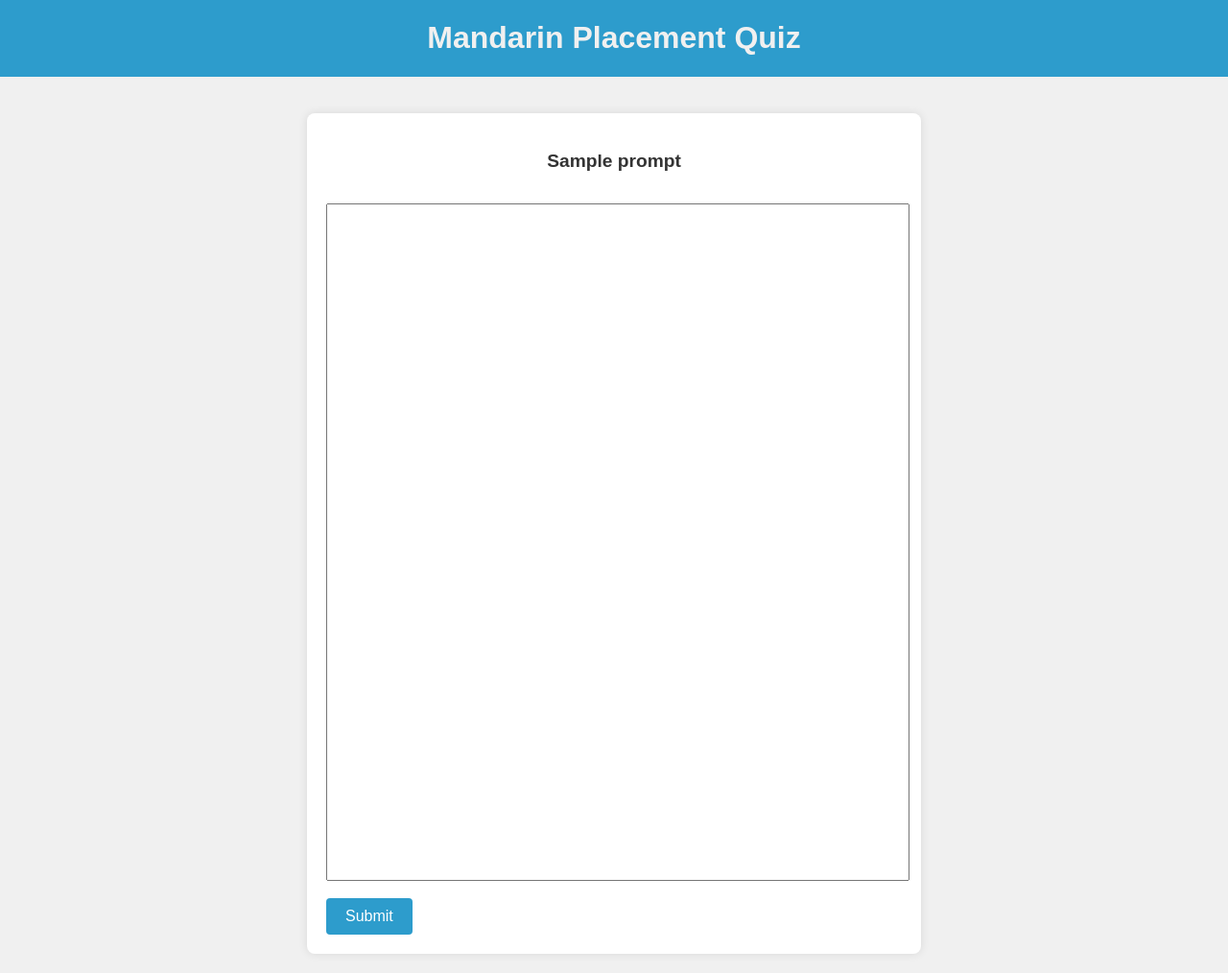
After one commit to ianli0122/language-placement-test, a Flask app: template templates/writing.html in a window 1280 px wide. The commit adds this page. Shown: the whole page at 96% size. Run offline with Flask 3, Linux system fonts and the light colour scheme; the template is opened without the code that fills it: most values are stand-ins (such as "Sample title", 1, 10 or a date in 2020).

Commit message:
AAAAHHHHHH

```diff
--- a/app.py
+++ b/app.py
@@ -28,8 +28,15 @@ def instructions():
         return redirect('/')
 
     sections = {0: ["Reading Multiple-Choice", "instructions go here"], 1: ["Listening Multiple-Choice", "instructions"], 2: ["Speaking Free-Response", "instructions"], 3: ["Writing Free-Response", "instructions"]}
+
     session = get_session()
-    return render_template('instruction.html', section_name=sections[session.section][0], instructions=sections[session.section][1]) # instructions page based on section
+    if session.section < 4:
+        return render_template('instruction.html', section_name=sections[session.section][0], instructions=sections[session.section][1]) # instructions page based on section
+    else:
+        session.export_data()
+        sessions.remove_session(request.cookies.get('id'))
+        return render_template('result.html')
+
 
 @app.route('/continue_test', methods=['POST'])
 def continue_test(): # redirect to correct page
@@ -42,8 +49,6 @@ def continue_test(): # redirect to correct page
             return redirect("/frq-question")
         case 3:
             return redirect("/frq-question")
-        case 4:
-            return render_template('result.html')
 
 # this function will return question page
 @app.route('/mcq-question', methods=['GET'])
@@ -71,10 +76,10 @@ def create_mcq_question_page():
     else: questionnumber = str(len(session.questions_answered) - len(questions) + 1) + " - " + str(len(session.questions_answered))
     match session.section:
         case 0:
-            return render_template('reading-question.html', prompt=prompt, questions=questions, options=options, questionnumber=questionnumber)
+            return render_template('reading.html', prompt=prompt, questions=questions, options=options, questionnumber=questionnumber)
         case 1:
             print(prompt)
-            return render_template('listening-question.html', audio=prompt, questions=questions, options=options, questionnumber=questionnumber)
+            return render_template('listening.html', audio=prompt, questions=questions, options=options, questionnumber=questionnumber)
 
 # Route to handle form submission
 @app.route('/submit_mcq', methods=['POST'])
@@ -104,9 +109,10 @@ def create_frq_question_page():
     match session.section:
         case 2:
             session = session.speaking
+            return render_template('speaking.html', prompt=session.select_prompt())
         case 3:
             session = session.writing
-    return render_template('frq-question.html', prompt=session.select_prompt())
+            return render_template('writing.html', prompt=session.select_prompt())
 
 @app.route('/submit-frq', methods=['POST'])
 def submit_frq():
--- a/templates/listening-question.html
+++ b/templates/listening.html
@@ -44,6 +44,7 @@
                     <div class="progress"></div>
                 </div>
             </div>
+            <br>
             {% for question in questions %}
                 <div class="question">
                     <p>{{ question }}</p>
--- a/templates/frq-question.html
+++ b/templates/speaking.html
@@ -20,10 +20,13 @@
         <br>
         <form action="{{ url_for('submit_frq' )}}" method="post">
             <p>{{ prompt }}</p>
+            <p>just for testing, recording implementation is gonna take forever</p>
             <br>
             <div class="frq">
                 <input type="text" name="frq">
             </div>
+            <br>
+            <button type="submit">Submit</button>
         </form>
     </body>
 </html>
--- /dev/null
+++ b/templates/writing.html
@@ -0,0 +1,31 @@
+<!DOCTYPE html>
+<html lang="en">
+    <head>
+        <meta charset="UTF-8">
+        <meta name="viewport" content="width=device-width, initial-scale=1.0">
+        <link rel="stylesheet" href="{{ url_for('static', filename='static/style.css') }}">
+        <style>
+            .frq input[type="text"]{
+                width: 600px;
+                height: 700px;
+                text-align: left;
+            }
+        </style>
+        <title>Mandarin Placement Quiz</title>
+    </head>
+    <body>
+        <div class="topbar">
+            <h1>Mandarin Placement Quiz</h1>
+        </div>
+        <br>
+        <form action="{{ url_for('submit_frq' )}}" method="post">
+            <p>{{ prompt }}</p>
+            <br>
+            <div class="frq">
+                <input type="text" name="frq">
+            </div>
+            <br>
+            <button type="submit">Submit</button>
+        </form>
+    </body>
+</html>
```
Also changed, not shown: sessions.py (+11 -2 lines), templates/reading.html (renamed from templates/reading-question.html), 1 other file.
